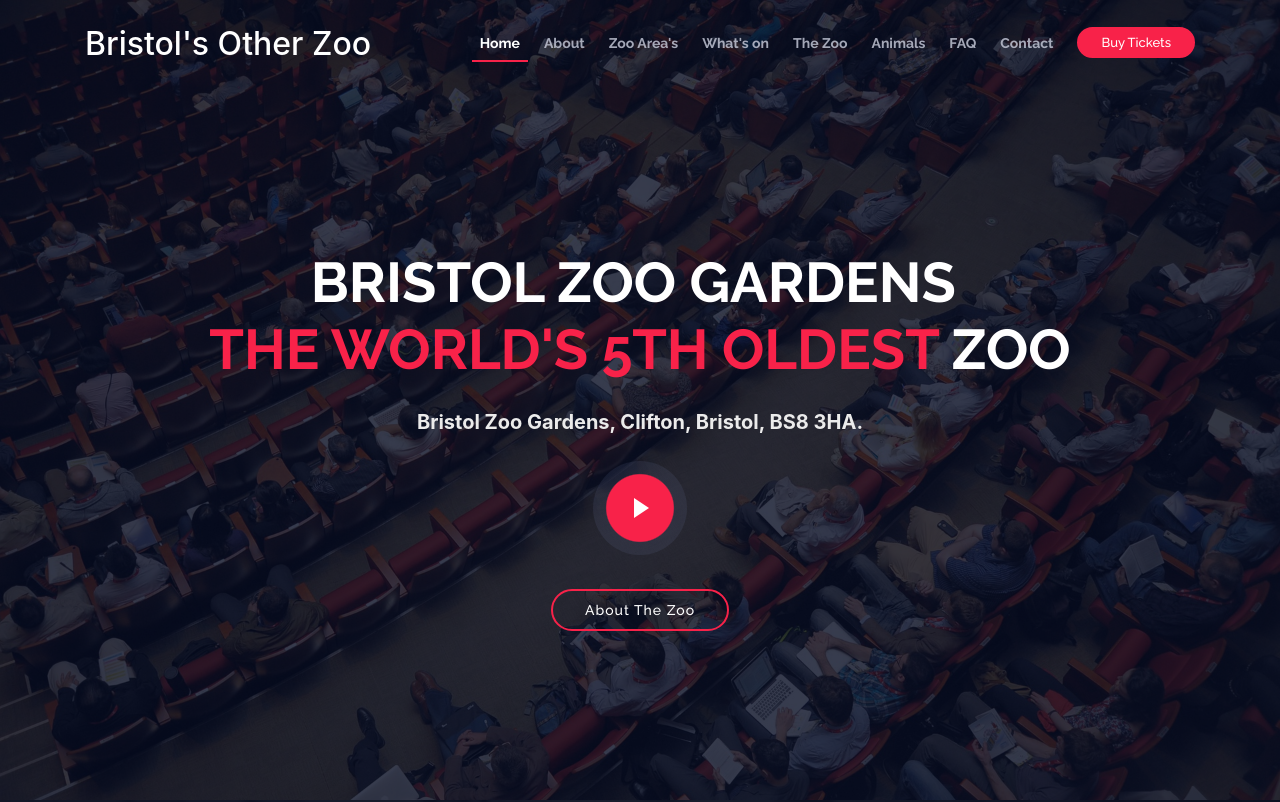
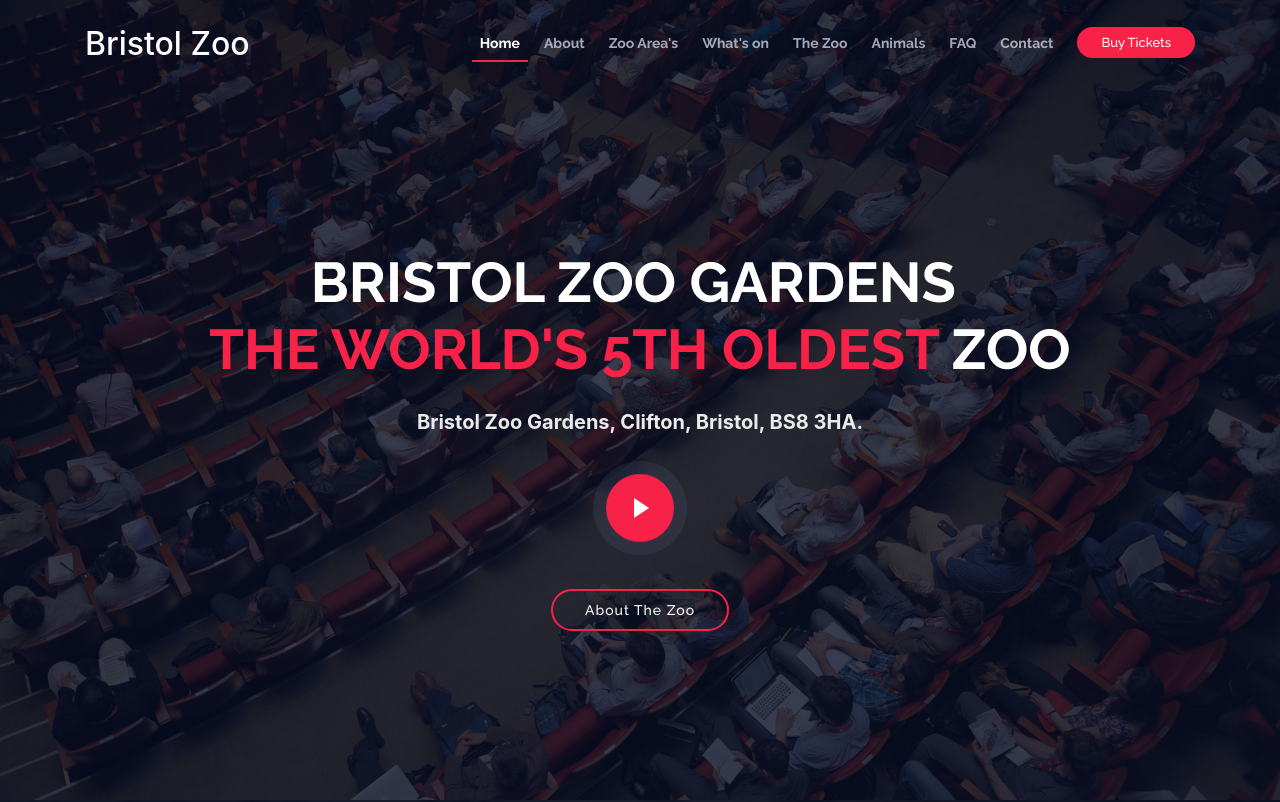
Before and after one commit to akeber89/ZooProject, a website with bundled scripts: page index.html in a window 1280 px wide. Shown: the top 802 px of the page. Built offline with nearby package versions, Linux system fonts and the light colour scheme.

Commit message:
updated title

```diff
--- a/index.html
+++ b/index.html
@@ -46,7 +46,7 @@
       <div id="logo" class="pull-left">
         <!-- Uncomment below if you prefer to use a text logo -->
         <!-- <h1><a href="#main">C<span>o</span>nf</a></h1>-->
-        <a href="#intro" class="scrollto"><h2 class="pageTitle">Bristol's Other Zoo</h2></a>
+        <a href="#intro" class="scrollto"><h2 class="pageTitle">Bristol Zoo</h2></a>
       </div>
 
       <nav id="nav-menu-container">
```
